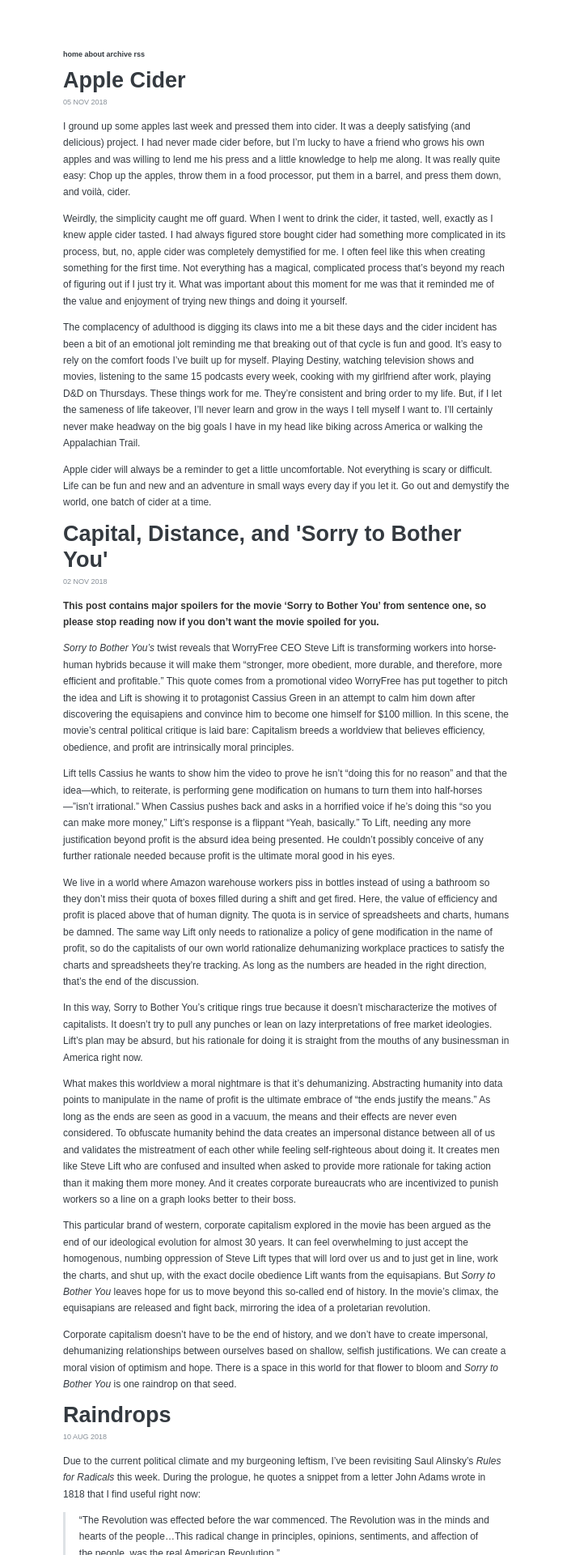
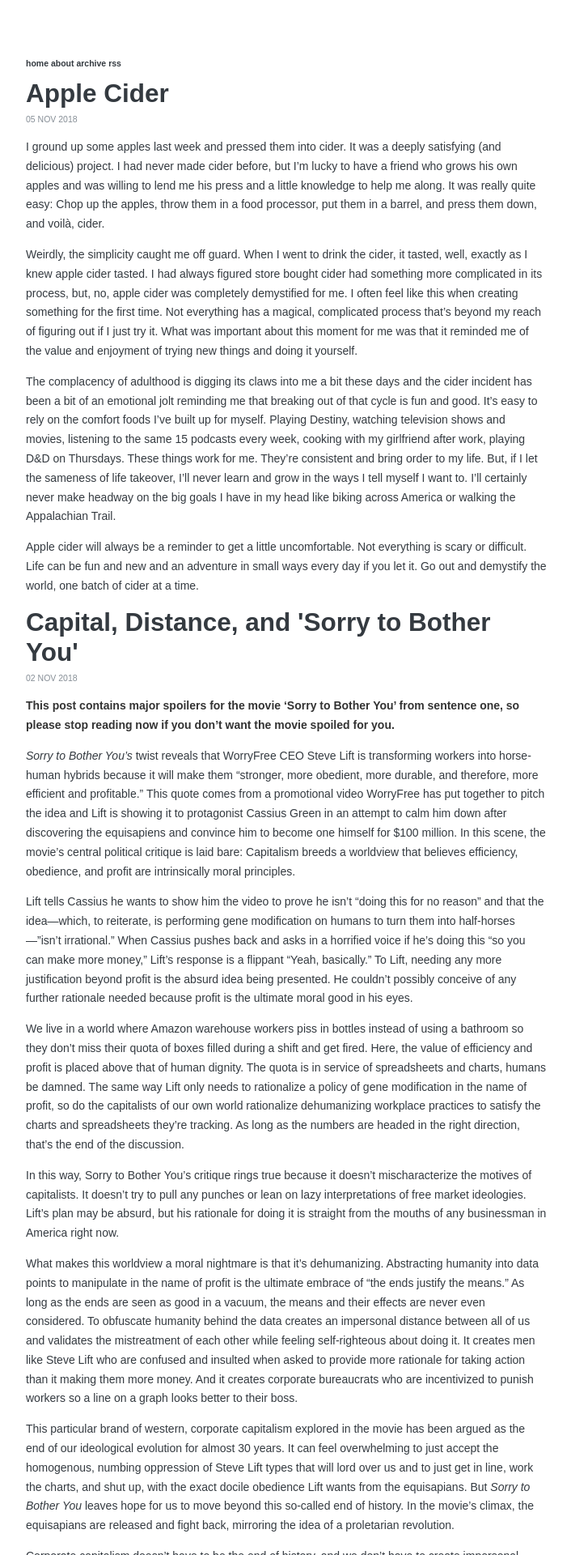
Before and after one commit to thisisamatthew/thisisamatthew.github.io, a Jekyll site: the page built from index.html, in a window 1280 px wide. Shown: the top 1920 px of the page at 81% size, without its empty margins (286-992 px from the left). Built offline with Jekyll 4.4.1, drawn with Linux system fonts in a browser that asks for light colours; the list of posts is cut into pages by our own code.

Commit message:
font size change

```diff
--- a/_sass/_variables.scss
+++ b/_sass/_variables.scss
@@ -7,10 +7,10 @@
 $code-font: Menlo, Monaco, monospace;
 $code-gist-font: Menlo, Monaco, monospace;
 
-$base-font-size: 12px;
-$base-font-size-sm: 10px;
+$base-font-size: 14px;
+$base-font-size-sm: 12px;
 
-$mobile-font-size: 12px;
+$mobile-font-size: 14px;
 
 
 /*--------------
```
